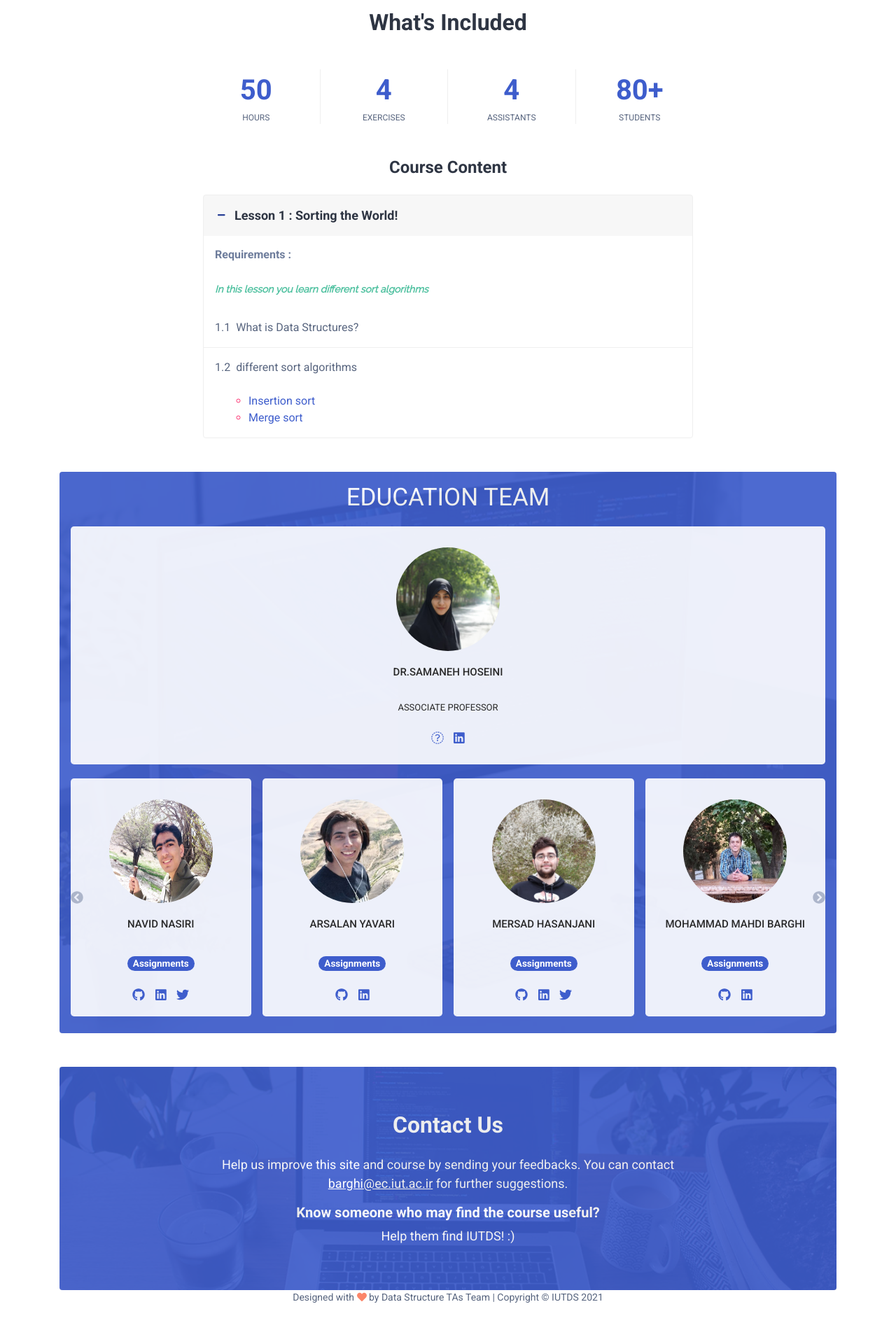
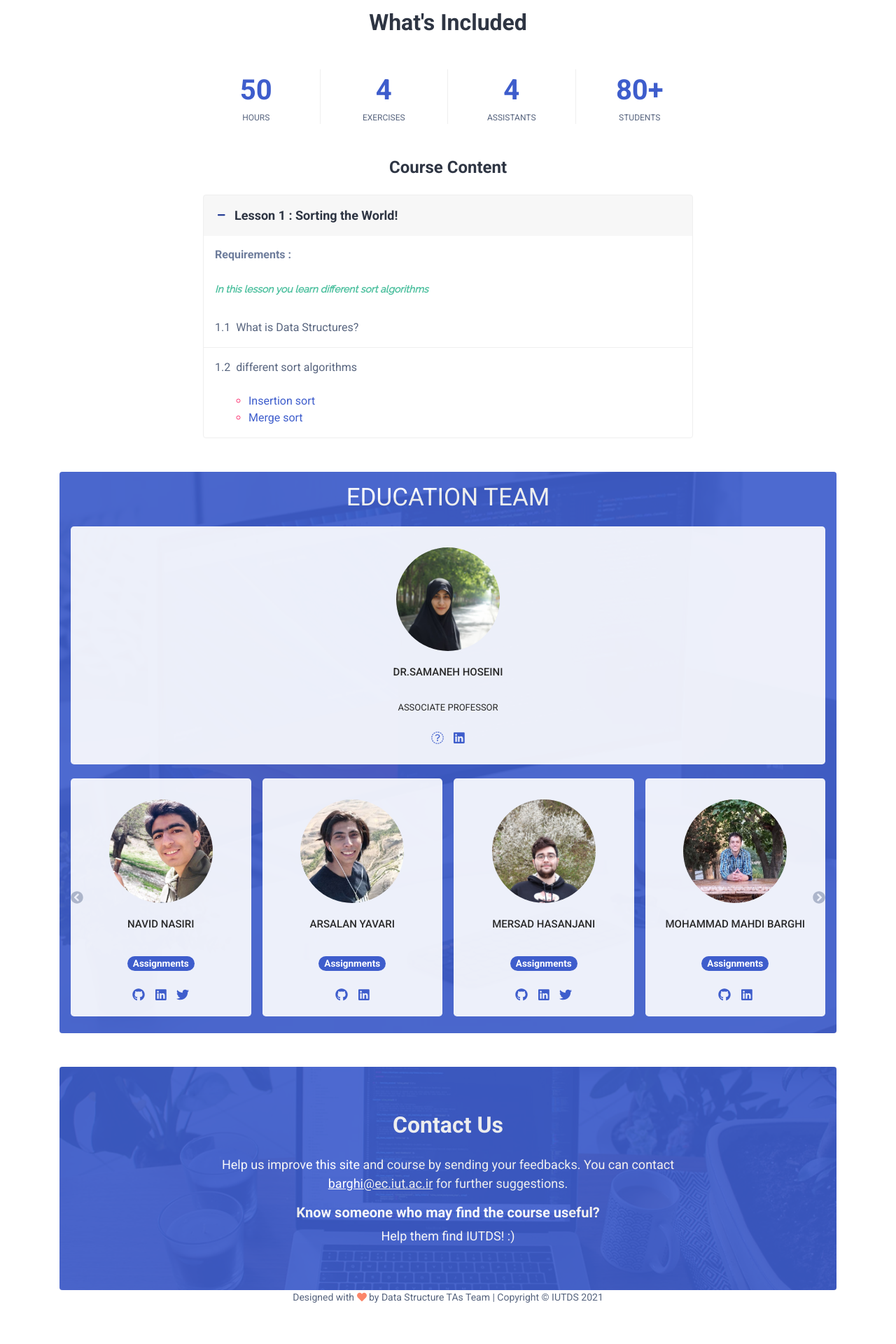
Before and after one commit to IUT-Ds/webpage, a Jekyll site: the page built from index.html, in a window 1280 px wide. Shown: the part 1241-3161 px from the top of the page at 70% size. Built offline with Jekyll 4.4.1, drawn with Linux system fonts in a browser that asks for light colours; some web fonts are replaced; comment, search, counter and statistics services are not loaded.

Commit message:
navid pic changed

```diff
--- a/_includes/navbar.html
+++ b/_includes/navbar.html
@@ -16,7 +16,7 @@
                 {% endfor %}
                 <li class="nav-item float-right">
                     <a href="https://github.com/IUT-Ds" class="col-sm-1 nav-link float-right"><i class="fab fa-github fa-lg" style="color: #24292e;"></i></a>
-                    <a href="https://t.me/AP98SUT" class="col-sm-1 nav-link float-right"><i class="fab fa-telegram fa-lg" style="color: #0088c7;"></i></a>
+                    <a href="#" class="col-sm-1 nav-link float-right"><i class="fab fa-telegram fa-lg" style="color: #0088c7;"></i></a>
                     <a href="https://quera.ir/overview/add_to_course/course/9012" class="col-sm-1 nav-link float-right"><span class="icon-quera fa-lg" style="color: #09c;"></span></a>
                 </li>
             </ul>
```
Also changed, not shown: assets/images/team/navid.jpg, sharif1.png (deleted).
